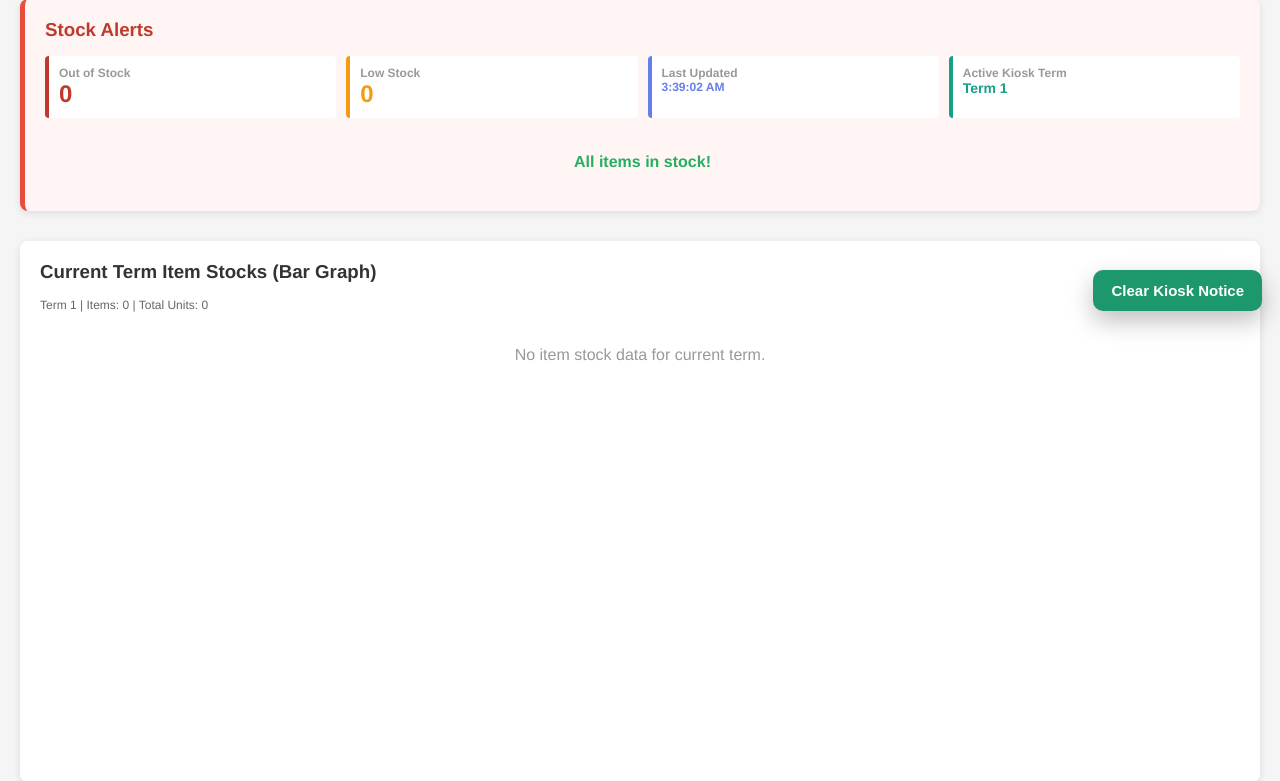
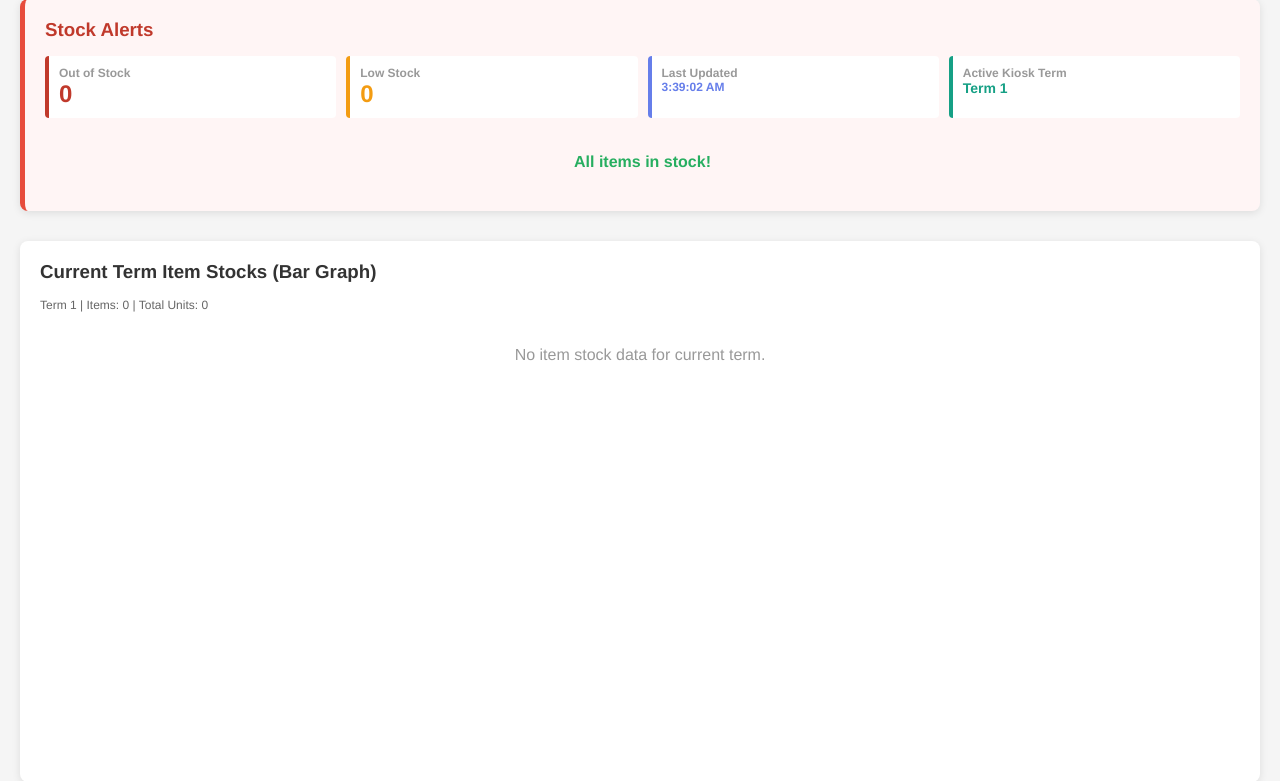
Before and after one commit to krrsgm/raon-vending-rpi4, a Flask app: page /dashboard in a window 1280 px wide. Shown: the part 471-1252 px from the top of the page. Run offline with Flask 3, Linux system fonts and the light colour scheme; data comes from the database, SQL or seed files in the repository; data that the repository does not hold is empty.

Commit message:
Use banner-only clear kiosk control

```diff
--- a/templates/dashboard.html
+++ b/templates/dashboard.html
@@ -392,26 +392,6 @@
             flex-wrap: wrap;
         }
 
-        /* Persistent clear button (always visible) */
-        .floating-clear-btn {
-            position: fixed;
-            right: 18px;
-            bottom: 18px;
-            z-index: 2800;
-            padding: 12px 18px;
-            font-size: 15px;
-            font-weight: 800;
-            background: #1d976c;
-            color: #fff;
-            border: none;
-            border-radius: 10px;
-            box-shadow: 0 10px 25px rgba(0,0,0,0.25);
-            cursor: pointer;
-        }
-
-        .floating-clear-btn:hover {
-            background: #15805a;
-        }
 
         /* Fullscreen modal for dispense timeout */
         .timeout-modal {
@@ -556,9 +536,6 @@
             </div>
         </div>
     </div>
-
-    <!-- Persistent clear button -->
-    <button type="button" class="floating-clear-btn" onclick="clearKioskAdminNotice()" title="Clear kiosk admin notice (always available)">Clear Kiosk Notice</button>
 
     <!-- Fullscreen pop-out for dispense timeout -->
     <div id="dispenseTimeoutModal" class="timeout-modal">
```
